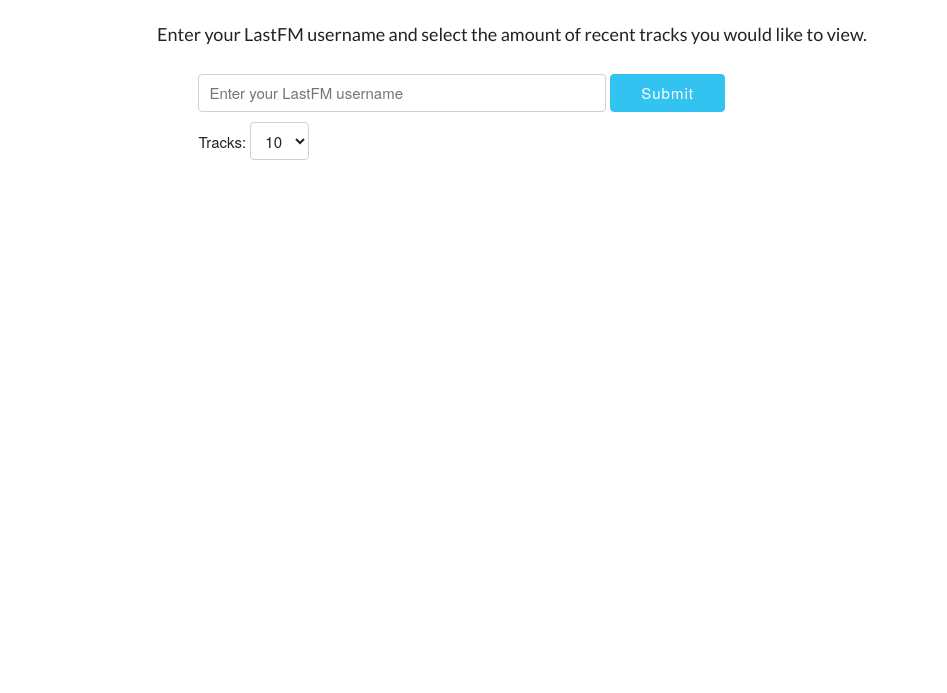
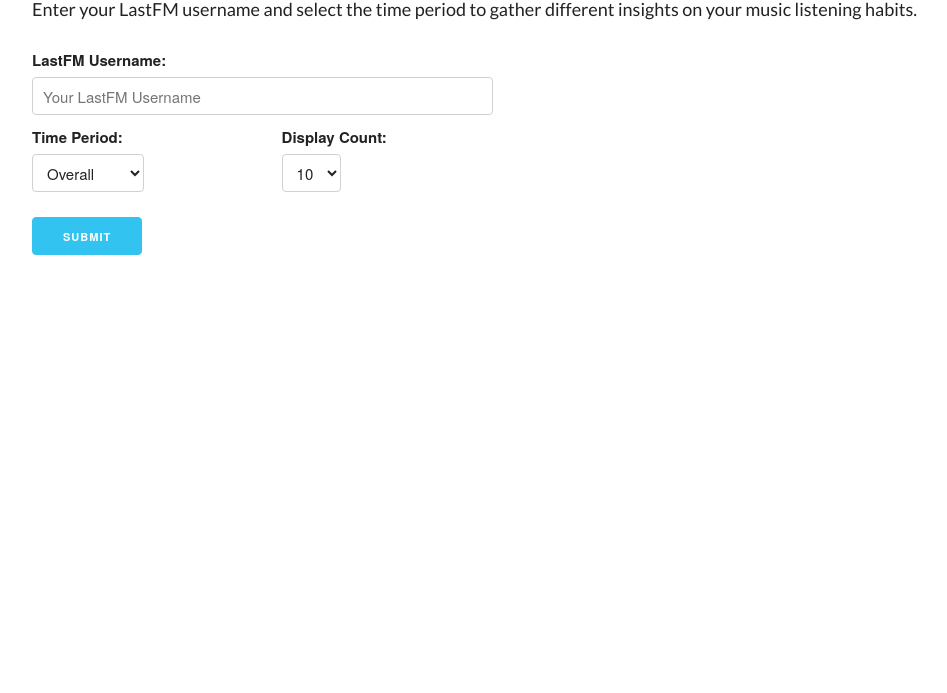
Before and after one commit to wmoffat/last-fm-project, a plain HTML site: page index.html in a window 1280 px wide. Shown: the part 107-800 px from the top of the page, without its empty margins (128-1075 px from the left). Drawn offline with nearby package versions, Linux system fonts and the light colour scheme.

Commit message:
album artworks and time period/row count

```diff
--- a/css/styles.css
+++ b/css/styles.css
@@ -8,6 +8,11 @@ p{
 	font-size:18px;
 }
 
+ol{
+	font-family:'Lato', sans-serif;
+	font-size:18px;
+}
+
 /*--clearing any floats--*/
 .clear{
 	clear:both;
--- a/index.html
+++ b/index.html
@@ -21,48 +21,64 @@
 
 <body>
 
-<div class="container">
+<div class="container">		<!--beginning of container-->
 
-	<h1 style="text-align:center; font-size:5.0rem;">LastFM User Insights</h1>
+	<h1 style="text-align:center; font-size:4.0rem;">LastFM User Insights</h1>
+	<p>Enter your LastFM username and select the time period to gather different insights on your music listening habits.</p>
 
-	<p style="text-align: center;">Enter your LastFM username and select the amount of recent tracks you would like to view.</p>
-
-	<!--form-->
 	<div class="row">
-		<div class="two columns">&nbsp;</div>
-		<div class="eight columns">
-			<input type="text" placeholder="Enter your LastFM username" id="usernameInput" style="width:65%">
-			<button type="submit" class="button-primary" onClick="processUser();" id="username-button" value="Submit">Submit</button>
+		<div class="six columns">
+			<label for="username-input">LastFM Username: </label>
+			<input class="u-full-width" type="text" placeholder="Your LastFM Username" id="username-input">
 		</div>
-		<div class="two columns">&nbsp;</div>
+		<div class="six columns">&nbsp;</div>
 	</div>
 
 	<div class="row" style="margin-top:10px;">
-		<div class="two columns">&nbsp;</div>
-		<div class="eight columns">
-			<form>
-				<span>Tracks: </span>
-				<select name="track-amount" id="track-amount">
+		<div class="three columns">
+			<label for="period">Time Period: </label>
+			<select name="period" id="period">
+				<option value="overall">Overall</option>
+				<option value="7day">7 Days</option>
+				<option value="1month">1 Months</option>
+				<option value="3month">3 Months</option>
+				<option value="6month">6 Months</option>
+				<option value="12month">12 Months</option>
+			</select>
+		</div>
+		<div class="three columns">
+			<label for="">Display Count: </label>
+			<select name="display-count" id="display-count">
 				<option value="10">10</option>
 				<option value="20">20</option>
 				<option value="30">30</option>
 				<option value="40">40</option>
 				<option value="50">50</option>
 			</select>
-			</form>
 		</div>
-		<div class="two columns">&nbsp;</div>
+		<div class="six columns">&nbsp;</div>
 	</div>
 
-	<div class="row">
-		<div class="two columns">&nbsp;</div>
-		<div class="eight columns">
-			<ol id="tracks"></ol>
+	<div class="row" style="margin-top:25px;">
+		<div class="six columns">
+			<input class="button-primary" type="submit" value="Submit" onClick="processUser();">
 		</div>
-		<div class="two columns">&nbsp;</div>
+		<div class="six columns">&nbsp;</div>
 	</div>
 
+	<div class="row" style="margin-top:20px;">
+		<div class="six columns">
+			<ol id="results"></ol>
 		</div>
+		<div class="six columns">
+			<div id="album-artwork"></div>
+		</div>
+	</div>
+
+<ul id="tester" style="list-style-type:none;"></ul>
+
+
+</div>		<!--end of container-->
 <script>
 
 //my last fm api key
@@ -75,20 +91,22 @@ var my_username = 'maxwellmoffat';
 
 //on click event to place username variable into base url
 function processUser(){
-	var username = document.getElementById('usernameInput').value;
-	var limit = document.getElementById('track-amount').value;
 
-	$("#username-display").html('');
+	$('#results').html('');
+
+	var username = document.getElementById('username-input').value;
+	var limit = document.getElementById('display-count').value;
+	var period = document.getElementById('period').value;
 
 	$(function(){
 
-		var user_url = 'http://ws.audioscrobbler.com/2.0/?method=user.getrecenttracks&user='+username+'&api_key='+api_key+'&limit='+limit+'&format=json';
+		var user_url = 'http://ws.audioscrobbler.com/2.0/?method=user.gettopalbums&user='+username+'&period='+period+'&api_key='+api_key+'&limit='+limit+'&format=json';
 		$.getJSON(user_url, function(data){
 
-			console.log(data.recenttracks.track);
+			console.log(data.topalbums.album);
 
-			$.each(data.recenttracks.track, function(key, val){
-				$('#tracks').append($('<li>').html(''+val.name+' - '+val.artist["#text"]+''));
+			$.each(data.topalbums.album, function(key, val){
+				$('#results').append($('<li style="border-bottom:1px solid #333;">').html(''+val.name+' - '+val.artist['name']+'<br/><img src='+val.image[2]["#text"]+'/>'));
 			});
 
 		});
@@ -96,6 +114,9 @@ function processUser(){
 
 };
 
+
+
+
 </script>
 
 </body>
```
Lines whose indentation alone changed are shown as unchanged.
